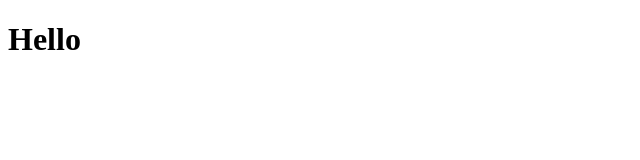
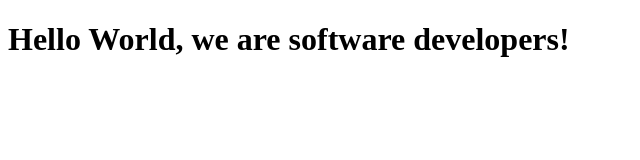
Before and after one commit to culyssander/html-css-project, a plain HTML site: page index.html in a window 1280 px wide. Shown: the whole page, without its empty margins (0-640 px from the left). Drawn offline with Linux system fonts and the light colour scheme.

Commit message:
Add new information in code - we are software developers!

```diff
--- a/index.html
+++ b/index.html
@@ -6,6 +6,6 @@
     <title>Htm and css project</title>
 </head>
 <body>
-    <h1>Hello</h1>
+    <h1>Hello World, we are software developers!</h1>
 </body>
 </html>
```
